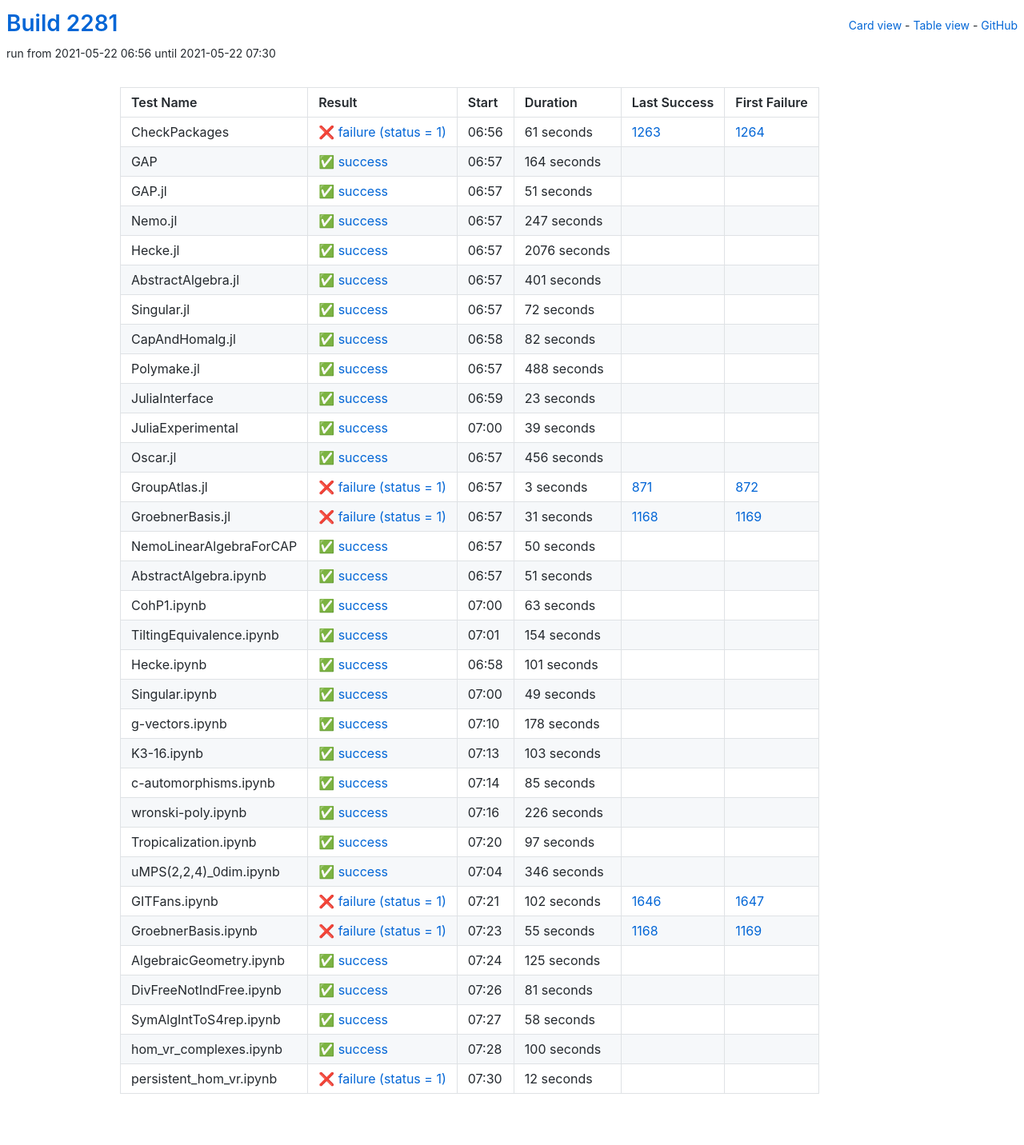
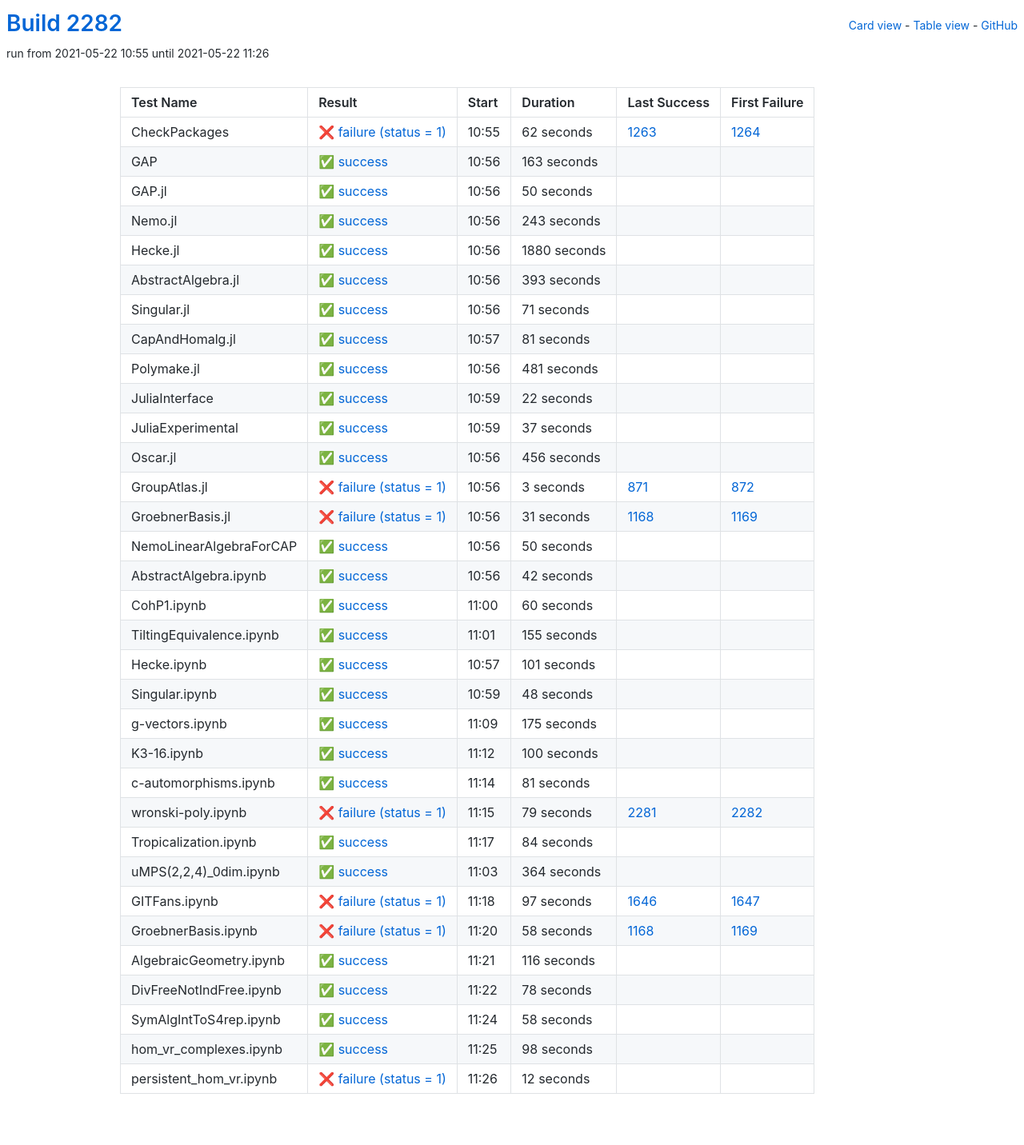
Before and after one commit to oscar-system/oscar-ci-status-stable, a Jekyll site: the page built from table.html, in a window 1280 px wide. Shown: the whole page at 80% size. Built offline with Jekyll 4.4.1, drawn with Linux system fonts in a browser that asks for light colours.

Commit message:
Build #2282

```diff
--- a/_data/ci.yml
+++ b/_data/ci.yml
@@ -1,6 +1,6 @@
 ---
-build: 2281
-build_url: https://oscarci.mathematik.uni-kl.de/job/oscar-stable/2281/
+build: 2282
+build_url: https://oscarci.mathematik.uni-kl.de/job/oscar-stable/2282/
 job: oscar-stable
 organization: oscar-system
 repo: oscar-ci-status-stable
@@ -8,140 +8,140 @@ repourl: https://github.com/oscar-system/oscar-ci-status-stable
 tests:
 - name: CheckPackages
   id: checkpackages
-  log: https://oscarci.mathematik.uni-kl.de/job/oscar-stable/2281/artifact/logs/build-2281/CheckPackages.log
-  start: 2021-05-22 06:56
+  log: https://oscarci.mathematik.uni-kl.de/job/oscar-stable/2282/artifact/logs/build-2282/CheckPackages.log
+  start: 2021-05-22 10:55
   success: false
   exitcode: 1
   status: failure
-  duration: 61
+  duration: 62
   last_success: 1263
   last_success_url: https://oscarci.mathematik.uni-kl.de/job/oscar-stable/1263/
   first_failure: 1264
   first_failure_url: https://oscarci.mathematik.uni-kl.de/job/oscar-stable/1264/
 - name: GAP
   id: gap
-  log: https://oscarci.mathematik.uni-kl.de/job/oscar-stable/2281/artifact/logs/build-2281/GAP.log
-  start: 2021-05-22 06:57
+  log: https://oscarci.mathematik.uni-kl.de/job/oscar-stable/2282/artifact/logs/build-2282/GAP.log
+  start: 2021-05-22 10:56
   success: true
   exitcode: 0
   status: success
-  duration: 164
+  duration: 163
   last_success: false
   last_success_url:
   first_failure: false
   first_failure_url:
 - name: GAP.jl
   id: gap-jl
-  log: https://oscarci.mathematik.uni-kl.de/job/oscar-stable/2281/artifact/logs/build-2281/GAP.jl.log
-  start: 2021-05-22 06:57
+  log: https://oscarci.mathematik.uni-kl.de/job/oscar-stable/2282/artifact/logs/build-2282/GAP.jl.log
+  start: 2021-05-22 10:56
   success: true
   exitcode: 0
   status: success
-  duration: 51
+  duration: 50
   last_success: false
   last_success_url:
   first_failure: false
   first_failure_url:
 - name: Nemo.jl
   id: nemo-jl
-  log: https://oscarci.mathematik.uni-kl.de/job/oscar-stable/2281/artifact/logs/build-2281/Nemo.jl.log
-  start: 2021-05-22 06:57
+  log: https://oscarci.mathematik.uni-kl.de/job/oscar-stable/2282/artifact/logs/build-2282/Nemo.jl.log
+  start: 2021-05-22 10:56
   success: true
   exitcode: 0
   status: success
-  duration: 247
+  duration: 243
   last_success: false
   last_success_url:
   first_failure: false
   first_failure_url:
 - name: Hecke.jl
   id: hecke-jl
-  log: https://oscarci.mathematik.uni-kl.de/job/oscar-stable/2281/artifact/logs/build-2281/Hecke.jl.log
-  start: 2021-05-22 06:57
+  log: https://oscarci.mathematik.uni-kl.de/job/oscar-stable/2282/artifact/logs/build-2282/Hecke.jl.log
+  start: 2021-05-22 10:56
   success: true
   exitcode: 0
   status: success
-  duration: 2076
+  duration: 1880
   last_success: false
   last_success_url:
   first_failure: false
   first_failure_url:
 - name: AbstractAlgebra.jl
   id: abstractalgebra-jl
-  log: https://oscarci.mathematik.uni-kl.de/job/oscar-stable/2281/artifact/logs/build-2281/AbstractAlgebra.jl.log
-  start: 2021-05-22 06:57
+  log: https://oscarci.mathematik.uni-kl.de/job/oscar-stable/2282/artifact/logs/build-2282/AbstractAlgebra.jl.log
+  start: 2021-05-22 10:56
   success: true
   exitcode: 0
   status: success
-  duration: 401
+  duration: 393
   last_success: false
   last_success_url:
   first_failure: false
   first_failure_url:
 - name: Singular.jl
   id: singular-jl
-  log: https://oscarci.mathematik.uni-kl.de/job/oscar-stable/2281/artifact/logs/build-2281/Singular.jl.log
-  start: 2021-05-22 06:57
+  log: https://oscarci.mathematik.uni-kl.de/job/oscar-stable/2282/artifact/logs/build-2282/Singular.jl.log
+  start: 2021-05-22 10:56
   success: true
   exitcode: 0
   status: success
-  duration: 72
+  duration: 71
   last_success: false
   last_success_url:
   first_failure: false
   first_failure_url:
 - name: CapAndHomalg.jl
   id: capandhomalg-jl
-  log: https://oscarci.mathematik.uni-kl.de/job/oscar-stable/2281/artifact/logs/build-2281/CapAndHomalg.jl.log
-  start: 2021-05-22 06:58
+  log: https://oscarci.mathematik.uni-kl.de/job/oscar-stable/2282/artifact/logs/build-2282/CapAndHomalg.jl.log
+  start: 2021-05-22 10:57
   success: true
   exitcode: 0
   status: success
-  duration: 82
+  duration: 81
   last_success: false
   last_success_url:
   first_failure: false
   first_failure_url:
 - name: Polymake.jl
   id: polymake-jl
-  log: https://oscarci.mathematik.uni-kl.de/job/oscar-stable/2281/artifact/logs/build-2281/Polymake.jl.log
-  start: 2021-05-22 06:57
+  log: https://oscarci.mathematik.uni-kl.de/job/oscar-stable/2282/artifact/logs/build-2282/Polymake.jl.log
+  start: 2021-05-22 10:56
   success: true
   exitcode: 0
   status: success
-  duration: 488
+  duration: 481
   last_success: false
   last_success_url:
   first_failure: false
   first_failure_url:
 - name: JuliaInterface
   id: juliainterface
-  log: https://oscarci.mathematik.uni-kl.de/job/oscar-stable/2281/artifact/logs/build-2281/JuliaInterface.log
-  start: 2021-05-22 06:59
+  log: https://oscarci.mathematik.uni-kl.de/job/oscar-stable/2282/artifact/logs/build-2282/JuliaInterface.log
+  start: 2021-05-22 10:59
   success: true
   exitcode: 0
   status: success
-  duration: 23
+  duration: 22
   last_success: false
   last_success_url:
   first_failure: false
   first_failure_url:
 - name: JuliaExperimental
   id: juliaexperimental
-  log: https://oscarci.mathematik.uni-kl.de/job/oscar-stable/2281/artifact/logs/build-2281/JuliaExperimental.log
-  start: 2021-05-22 07:00
+  log: https://oscarci.mathematik.uni-kl.de/job/oscar-stable/2282/artifact/logs/build-2282/JuliaExperimental.log
+  start: 2021-05-22 10:59
   success: true
   exitcode: 0
   status: success
-  duration: 39
+  duration: 37
   last_success: false
   last_success_url:
   first_failure: false
   first_failure_url:
 - name: Oscar.jl
   id: oscar-jl
-  log: https://oscarci.mathematik.uni-kl.de/job/oscar-stable/2281/artifact/logs/build-2281/Oscar.jl.log
-  start: 2021-05-22 06:57
+  log: https://oscarci.mathematik.uni-kl.de/job/oscar-stable/2282/artifact/logs/build-2282/Oscar.jl.log
+  start: 2021-05-22 10:56
   success: true
   exitcode: 0
   status: success
@@ -152,8 +152,8 @@ tests:
   first_failure_url:
 - name: GroupAtlas.jl
   id: groupatlas-jl
-  log: https://oscarci.mathematik.uni-kl.de/job/oscar-stable/2281/artifact/logs/build-2281/GroupAtlas.jl.log
-  start: 2021-05-22 06:57
+  log: https://oscarci.mathematik.uni-kl.de/job/oscar-stable/2282/artifact/logs/build-2282/GroupAtlas.jl.log
+  start: 2021-05-22 10:56
   success: false
   exitcode: 1
   status: failure
@@ -164,8 +164,8 @@ tests:
   first_failure_url: https://oscarci.mathematik.uni-kl.de/job/oscar-stable/872/
 - name: GroebnerBasis.jl
   id: groebnerbasis-jl
-  log: https://oscarci.mathematik.uni-kl.de/job/oscar-stable/2281/artifact/logs/build-2281/GroebnerBasis.jl.log
-  start: 2021-05-22 06:57
+  log: https://oscarci.mathematik.uni-kl.de/job/oscar-stable/2282/artifact/logs/build-2282/GroebnerBasis.jl.log
+  start: 2021-05-22 10:56
   success: false
   exitcode: 1
   status: failure
@@ -176,8 +176,8 @@ tests:
   first_failure_url: https://oscarci.mathematik.uni-kl.de/job/oscar-stable/1169/
 - name: NemoLinearAlgebraForCAP
   id: nemolinearalgebraforcap
-  log: https://oscarci.mathematik.uni-kl.de/job/oscar-stable/2281/artifact/logs/build-2281/NemoLinearAlgebraForCAP.log
-  start: 2021-05-22 06:57
+  log: https://oscarci.mathematik.uni-kl.de/job/oscar-stable/2282/artifact/logs/build-2282/NemoLinearAlgebraForCAP.log
+  start: 2021-05-22 10:56
   success: true
   exitcode: 0
   status: success
@@ -188,44 +188,44 @@ tests:
   first_failure_url:
 - name: AbstractAlgebra.ipynb
   id: abstractalgebra-ipynb
-  log: https://oscarci.mathematik.uni-kl.de/job/oscar-stable/2281/artifact/logs/build-2281/AbstractAlgebra.ipynb.log
-  start: 2021-05-22 06:57
+  log: https://oscarci.mathematik.uni-kl.de/job/oscar-stable/2282/artifact/logs/build-2282/AbstractAlgebra.ipynb.log
+  start: 2021-05-22 10:56
   success: true
   exitcode: 0
   status: success
-  duration: 51
+  duration: 42
   last_success: false
   last_success_url:
   first_failure: false
   first_failure_url:
 - name: CohP1.ipynb
   id: cohp1-ipynb
-  log: https://oscarci.mathematik.uni-kl.de/job/oscar-stable/2281/artifact/logs/build-2281/CohP1.ipynb.log
-  start: 2021-05-22 07:00
+  log: https://oscarci.mathematik.uni-kl.de/job/oscar-stable/2282/artifact/logs/build-2282/CohP1.ipynb.log
+  start: 2021-05-22 11:00
   success: true
   exitcode: 0
   status: success
-  duration: 63
+  duration: 60
   last_success: false
   last_success_url:
   first_failure: false
   first_failure_url:
 - name: TiltingEquivalence.ipynb
   id: tiltingequivalence-ipynb
-  log: https://oscarci.mathematik.uni-kl.de/job/oscar-stable/2281/artifact/logs/build-2281/TiltingEquivalence.ipynb.log
-  start: 2021-05-22 07:01
+  log: https://oscarci.mathematik.uni-kl.de/job/oscar-stable/2282/artifact/logs/build-2282/TiltingEquivalence.ipynb.log
+  start: 2021-05-22 11:01
   success: true
   exitcode: 0
   status: success
-  duration: 154
+  duration: 155
   last_success: false
   last_success_url:
   first_failure: false
   first_failure_url:
 - name: Hecke.ipynb
   id: hecke-ipynb
-  log: https://oscarci.mathematik.uni-kl.de/job/oscar-stable/2281/artifact/logs/build-2281/Hecke.ipynb.log
-  start: 2021-05-22 06:58
+  log: https://oscarci.mathematik.uni-kl.de/job/oscar-stable/2282/artifact/logs/build-2282/Hecke.ipynb.log
+  start: 2021-05-22 10:57
   success: true
   exitcode: 0
   status: success
@@ -236,128 +236,44 @@ tests:
   first_failure_url:
 - name: Singular.ipynb
   id: singular-ipynb
-  log: https://oscarci.mathematik.uni-kl.de/job/oscar-stable/2281/artifact/logs/build-2281/Singular.ipynb.log
-  start: 2021-05-22 07:00
+  log: https://oscarci.mathematik.uni-kl.de/job/oscar-stable/2282/artifact/logs/build-2282/Singular.ipynb.log
+  start: 2021-05-22 10:59
   success: true
   exitcode: 0
   status: success
-  duration: 49
+  duration: 48
   last_success: false
   last_success_url:
   first_failure: false
   first_failure_url:
 - name: g-vectors.ipynb
   id: g-vectors-ipynb
-  log: https://oscarci.mathematik.uni-kl.de/job/oscar-stable/2281/artifact/logs/build-2281/g-vectors.ipynb.log
-  start: 2021-05-22 07:10
+  log: https://oscarci.mathematik.uni-kl.de/job/oscar-stable/2282/artifact/logs/build-2282/g-vectors.ipynb.log
+  start: 2021-05-22 11:09
   success: true
   exitcode: 0
   status: success
-  duration: 178
+  duration: 175
   last_success: false
   last_success_url:
   first_failure: false
   first_failure_url:
 - name: K3-16.ipynb
   id: k3-16-ipynb
-  log: https://oscarci.mathematik.uni-kl.de/job/oscar-stable/2281/artifact/logs/build-2281/K3-16.ipynb.log
-  start: 2021-05-22 07:13
+  log: https://oscarci.mathematik.uni-kl.de/job/oscar-stable/2282/artifact/logs/build-2282/K3-16.ipynb.log
+  start: 2021-05-22 11:12
   success: true
   exitcode: 0
   status: success
-  duration: 103
+  duration: 100
   last_success: false
   last_success_url:
   first_failure: false
   first_failure_url:
 - name: c-automorphisms.ipynb
   id: c-automorphisms-ipynb
-  log: https://oscarci.mathematik.uni-kl.de/job/oscar-stable/2281/artifact/logs/build-2281/c-automorphisms.ipynb.log
-  start: 2021-05-22 07:14
-  success: true
-  exitcode: 0
-  status: success
-  duration: 85
-  last_success: false
-  last_success_url:
-  first_failure: false
-  first_failure_url:
-- name: wronski-poly.ipynb
-  id: wronski-poly-ipynb
-  log: https://oscarci.mathematik.uni-kl.de/job/oscar-stable/2281/artifact/logs/build-2281/wronski-poly.ipynb.log
-  start: 2021-05-22 07:16
-  success: true
-  exitcode: 0
-  status: success
-  duration: 226
-  last_success: false
-  last_success_url:
-  first_failure: false
-  first_failure_url:
-- name: Tropicalization.ipynb
-  id: tropicalization-ipynb
-  log: https://oscarci.mathematik.uni-kl.de/job/oscar-stable/2281/artifact/logs/build-2281/Tropicalization.ipynb.log
-  start: 2021-05-22 07:20
-  success: true
-  exitcode: 0
-  status: success
-  duration: 97
-  last_success: false
-  last_success_url:
-  first_failure: false
-  first_failure_url:
-- name: uMPS(2,2,4)_0dim.ipynb
-  id: umps-2-2-4-0dim-ipynb
-  log: https://oscarci.mathematik.uni-kl.de/job/oscar-stable/2281/artifact/logs/build-2281/uMPS-2-2-4-_0dim.ipynb.log
-  start: 2021-05-22 07:04
-  success: true
-  exitcode: 0
-  status: success
-  duration: 346
-  last_success: false
-  last_success_url:
-  first_failure: false
-  first_failure_url:
-- name: GITFans.ipynb
-  id: gitfans-ipynb
-  log: https://oscarci.mathematik.uni-kl.de/job/oscar-stable/2281/artifact/logs/build-2281/GITFans.ipynb.log
-  start: 2021-05-22 07:21
-  success: false
-  exitcode: 1
-  status: failure
-  duration: 102
-  last_success: 1646
-  last_success_url: https://oscarci.mathematik.uni-kl.de/job/oscar-stable/1646/
-  first_failure: 1647
-  first_failure_url: https://oscarci.mathematik.uni-kl.de/job/oscar-stable/1647/
-- name: GroebnerBasis.ipynb
-  id: groebnerbasis-ipynb
-  log: https://oscarci.mathematik.uni-kl.de/job/oscar-stable/2281/artifact/logs/build-2281/GroebnerBasis.ipynb.log
-  start: 2021-05-22 07:23
-  success: false
-  exitcode: 1
-  status: failure
-  duration: 55
-  last_success: 1168
-  last_success_url: https://oscarci.mathematik.uni-kl.de/job/oscar-stable/1168/
-  first_failure: 1169
-  first_failure_url: https://oscarci.mathematik.uni-kl.de/job/oscar-stable/1169/
-- name: AlgebraicGeometry.ipynb
-  id: algebraicgeometry-ipynb
-  log: https://oscarci.mathematik.uni-kl.de/job/oscar-stable/2281/artifact/logs/build-2281/AlgebraicGeometry.ipynb.log
-  start: 2021-05-22 07:24
-  success: true
-  exitcode: 0
-  status: success
-  duration: 125
-  last_success: false
-  last_success_url:
-  first_failure: false
-  first_failure_url:
-- name: DivFreeNotIndFree.ipynb
-  id: divfreenotindfree-ipynb
-  log: https://oscarci.mathematik.uni-kl.de/job/oscar-stable/2281/artifact/logs/build-2281/DivFreeNotIndFree.ipynb.log
-  start: 2021-05-22 07:26
+  log: https://oscarci.mathematik.uni-kl.de/job/oscar-stable/2282/artifact/logs/build-2282/c-automorphisms.ipynb.log
+  start: 2021-05-22 11:14
   success: true
   exitcode: 0
   status: success
@@ -366,10 +282,94 @@ tests:
   last_success_url:
   first_failure: false
   first_failure_url:
+- name: wronski-poly.ipynb
+  id: wronski-poly-ipynb
+  log: https://oscarci.mathematik.uni-kl.de/job/oscar-stable/2282/artifact/logs/build-2282/wronski-poly.ipynb.log
+  start: 2021-05-22 11:15
+  success: false
+  exitcode: 1
+  status: failure
+  duration: 79
+  last_success: 2281
+  last_success_url: https://oscarci.mathematik.uni-kl.de/job/oscar-stable/2281/
+  first_failure: 2282
+  first_failure_url: https://oscarci.mathematik.uni-kl.de/job/oscar-stable/2282/
+- name: Tropicalization.ipynb
+  id: tropicalization-ipynb
+  log: https://oscarci.mathematik.uni-kl.de/job/oscar-stable/2282/artifact/logs/build-2282/Tropicalization.ipynb.log
+  start: 2021-05-22 11:17
+  success: true
+  exitcode: 0
+  status: success
+  duration: 84
+  last_success: false
+  last_success_url:
+  first_failure: false
+  first_failure_url:
+- name: uMPS(2,2,4)_0dim.ipynb
+  id: umps-2-2-4-0dim-ipynb
+  log: https://oscarci.mathematik.uni-kl.de/job/oscar-stable/2282/artifact/logs/build-2282/uMPS-2-2-4-_0dim.ipynb.log
+  start: 2021-05-22 11:03
+  success: true
+  exitcode: 0
+  status: success
+  duration: 364
+  last_success: false
+  last_success_url:
+  first_failure: false
+  first_failure_url:
+- name: GITFans.ipynb
+  id: gitfans-ipynb
+  log: https://oscarci.mathematik.uni-kl.de/job/oscar-stable/2282/artifact/logs/build-2282/GITFans.ipynb.log
+  start: 2021-05-22 11:18
+  success: false
+  exitcode: 1
+  status: failure
+  duration: 97
+  last_success: 1646
+  last_success_url: https://oscarci.mathematik.uni-kl.de/job/oscar-stable/1646/
+  first_failure: 1647
+  first_failure_url: https://oscarci.mathematik.uni-kl.de/job/oscar-stable/1647/
+- name: GroebnerBasis.ipynb
+  id: groebnerbasis-ipynb
+  log: https://oscarci.mathematik.uni-kl.de/job/oscar-stable/2282/artifact/logs/build-2282/GroebnerBasis.ipynb.log
+  start: 2021-05-22 11:20
+  success: false
+  exitcode: 1
+  status: failure
+  duration: 58
+  last_success: 1168
+  last_success_url: https://oscarci.mathematik.uni-kl.de/job/oscar-stable/1168/
+  first_failure: 1169
+  first_failure_url: https://oscarci.mathematik.uni-kl.de/job/oscar-stable/1169/
+- name: AlgebraicGeometry.ipynb
+  id: algebraicgeometry-ipynb
+  log: https://oscarci.mathematik.uni-kl.de/job/oscar-stable/2282/artifact/logs/build-2282/AlgebraicGeometry.ipynb.log
+  start: 2021-05-22 11:21
+  success: true
+  exitcode: 0
+  status: success
+  duration: 116
+  last_success: false
+  last_success_url:
+  first_failure: false
+  first_failure_url:
+- name: DivFreeNotIndFree.ipynb
+  id: divfreenotindfree-ipynb
+  log: https://oscarci.mathematik.uni-kl.de/job/oscar-stable/2282/artifact/logs/build-2282/DivFreeNotIndFree.ipynb.log
+  start: 2021-05-22 11:22
+  success: true
+  exitcode: 0
+  status: success
+  duration: 78
+  last_success: false
+  last_success_url:
+  first_failure: false
+  first_failure_url:
 - name: SymAlgIntToS4rep.ipynb
   id: symalginttos4rep-ipynb
-  log: https://oscarci.mathematik.uni-kl.de/job/oscar-stable/2281/artifact/logs/build-2281/SymAlgIntToS4rep.ipynb.log
-  start: 2021-05-22 07:27
+  log: https://oscarci.mathematik.uni-kl.de/job/oscar-stable/2282/artifact/logs/build-2282/SymAlgIntToS4rep.ipynb.log
+  start: 2021-05-22 11:24
   success: true
   exitcode: 0
   status: success
@@ -380,20 +380,20 @@ tests:
   first_failure_url:
 - name: hom_vr_complexes.ipynb
   id: hom-vr-complexes-ipynb
-  log: https://oscarci.mathematik.uni-kl.de/job/oscar-stable/2281/artifact/logs/build-2281/hom_vr_complexes.ipynb.log
-  start: 2021-05-22 07:28
+  log: https://oscarci.mathematik.uni-kl.de/job/oscar-stable/2282/artifact/logs/build-2282/hom_vr_complexes.ipynb.log
+  start: 2021-05-22 11:25
   success: true
   exitcode: 0
   status: success
-  duration: 100
+  duration: 98
   last_success: false
   last_success_url:
   first_failure: false
   first_failure_url:
 - name: persistent_hom_vr.ipynb
   id: persistent-hom-vr-ipynb
-  log: https://oscarci.mathematik.uni-kl.de/job/oscar-stable/2281/artifact/logs/build-2281/persistent_hom_vr.ipynb.log
-  start: 2021-05-22 07:30
+  log: https://oscarci.mathematik.uni-kl.de/job/oscar-stable/2282/artifact/logs/build-2282/persistent_hom_vr.ipynb.log
+  start: 2021-05-22 11:26
   success: false
   exitcode: 1
   status: failure
```
Also changed, not shown: README.md.
